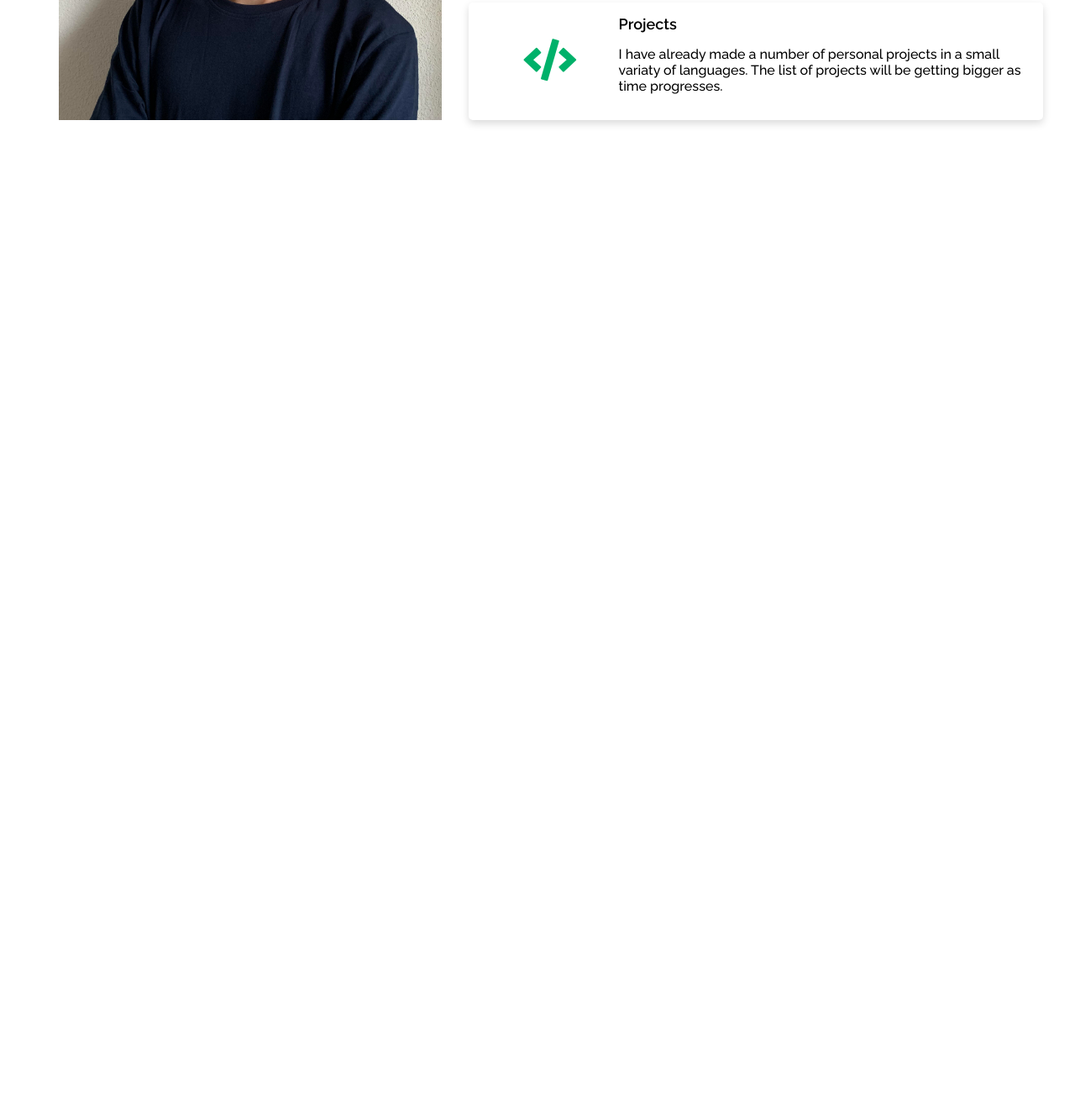
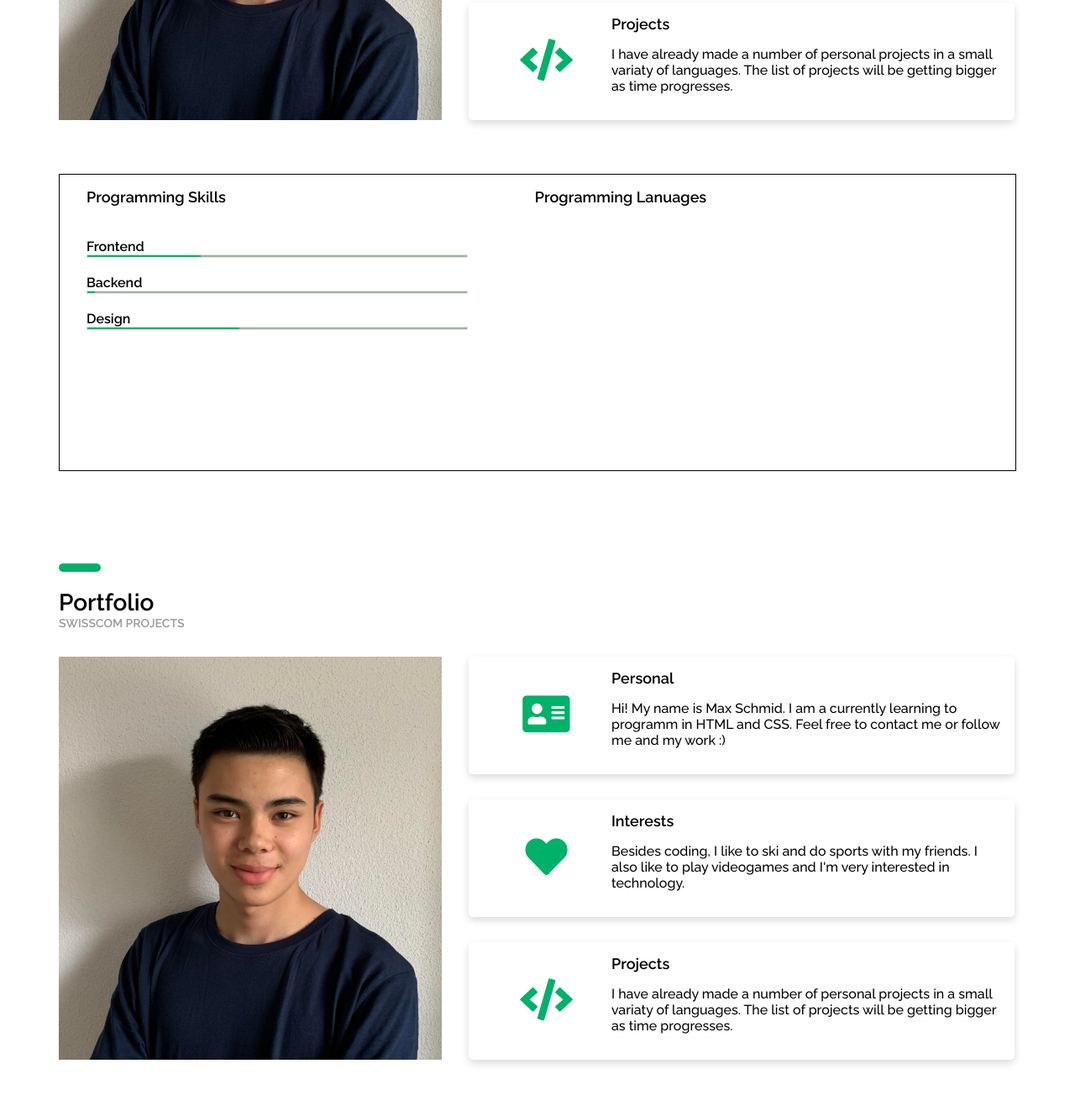
Before and after one commit to Maxi03milian/apply.maxischmid.ch, a plain HTML site: page public/index.html in a window 1280 px wide. Shown: the part 1348-2677 px from the top of the page at 84% size. Before the commit the page ends 1531 px from the top, so only its background shows below. Drawn offline with Linux system fonts and the light colour scheme; a script that the page names is missing.

Commit message:
Programming skills added

```diff
--- a/public/index.html
+++ b/public/index.html
@@ -71,6 +71,67 @@
             </div>
           </div>
         </div>
+        <div class="aboutSkills">
+            <div class="skillsCoding">
+              <h6>Programming Skills</h6><br>
+              <li>
+                <h4>Frontend</h4><span class="bar"><span class="frontend"></span></span>
+              </li>
+              <li>
+                <h4>Backend</h4><span class="bar"><span class="backend"></span></span>
+              </li>
+              <li>
+                <h4>Design</h4><span class="bar"><span class="design"></span></span>
+              </li>
+
+          </div>
+          <div class="skillsLanguages">
+            <h6>Programming Lanuages</h6>
+          </div>
+
+        </div>
+      </div>
+    </section>
+    <section class="section about" data-scroll-index="1">
+      <div class="heading">
+        <h1>Portfolio</h1>
+        <h2>Swisscom Projects</h2>
+      </div>
+      <div class="aboutContent">
+        <div class="aboutIntro">
+          <div class="profilePic">
+          </div>
+          <div class="aboutText">
+            <div class="item" id="personal">
+              <div class="itemIcon">
+                <i class="fas fa-address-card icon"></i>
+              </div>
+              <div class="itemText">
+                <h6>Personal</h6>
+                <p>Hi! My name is Max Schmid. I am a currently learning to programm in HTML and CSS. Feel free to contact me or follow me and my work :)</p>
+              </div>
+
+            </div>
+            <div class="item" id="interests">
+              <div class="itemIcon">
+                <i class="fas fa-heart icon"></i>
+              </div>
+              <div class="itemText">
+                <h6>Interests</h6>
+                <p>Besides coding, I like to ski and do sports with my friends. I also like to play videogames and I'm very interested in technology.</p>
+              </div>
+            </div>
+            <div class="item" id="projects">
+              <div class="itemIcon">
+                <i class="fas fa-code icon"></i>
+              </div>
+              <div class="itemText">
+                <h6>Projects</h6>
+                <p>I have already made a number of personal projects in a small variaty of languages. The list of projects will be getting bigger as time progresses.</p>
+              </div>
+            </div>
+          </div>
+        </div>
       </div>
     </section>
   </main>
--- a/public/style.css
+++ b/public/style.css
@@ -148,8 +148,7 @@ li{
 
 .aboutIntro{
   display: grid;
-  grid-template-columns: 40% 60%;
-  grid-template-rows: 33% 33% 33%;
+  grid-template-columns: 40% 57%;
   grid-column-gap: 2rem;
 }
 
@@ -159,6 +158,7 @@ li{
   background-repeat: no-repeat;
   background-position: center;
   background-size: cover;
+  margin-bottom: 4rem;
 }
 
 .section.about{
@@ -205,6 +205,54 @@ li{
   margin-top: 1rem;
 }
 
+.aboutSkills{
+  height: 20rem;
+  padding: 1rem 2rem;
+  list-style: none;
+  display: grid;
+  grid-template-columns: auto auto;
+  grid-column-gap: 2rem;
+  border: black 1px solid;
+  font-family: 'Raleway', sans-serif;
+}
+
+.aboutSkills li{
+  margin: 20px auto;
+}
+
+.bar{
+  background: #a7adab;
+  width: 90%;
+  display: block;
+  height: 2px;
+  border: 1px solid rgb(212, 236, 212);
+  border-radius: 3;
+  overflow: hidden;
+}
+
+.bar span{
+  height: 2px;
+  float: left;
+  background-color: #00B16A;
+}
+
+.frontend{
+  width: 30%;
+}
+
+.backend{
+  width: 2%;
+}
+
+.design{
+  width: 40%;
+}
+
+
+
+
+
+
 @media (min-width: 576px) {
   .container, .container-sm {
     max-width: 540px;
```
Also changed, not shown: public/main.js (line endings or trailing spaces).
